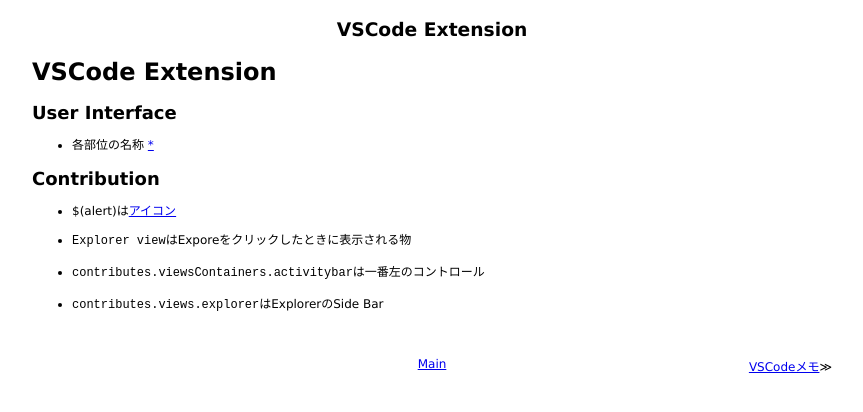
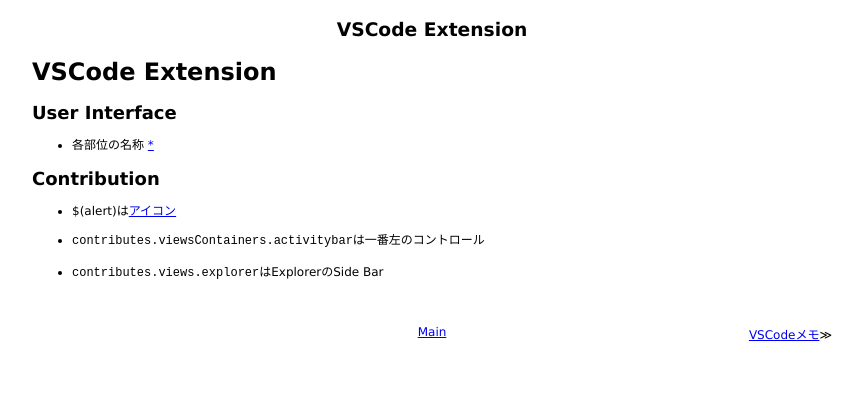
Before and after one commit to 38elements/38elements.github.com, a Jekyll site: the page built from _posts/2021-11-20-vscode-extension.md, in a window 1280 px wide. Shown: the top 412 px of the page, without its empty margins (208-1071 px from the left). Built offline with Jekyll 4.4.1, drawn with Linux system fonts in a browser that asks for light colours.

Commit message:
Update 2021-11-20-vscode-extension.md

```diff
--- a/_posts/2021-11-20-vscode-extension.md
+++ b/_posts/2021-11-20-vscode-extension.md
@@ -12,8 +12,6 @@ title: VSCode Extension
 
 * $(alert)は[アイコン](https://code.visualstudio.com/api/references/icons-in-labels#icons-in-labels)
 
-* `Explorer view`はExporeをクリックしたときに表示される物
-
 * `contributes.viewsContainers.activitybar`は一番左のコントロール
 
 * `contributes.views.explorer`はExplorerのSide Bar
```
